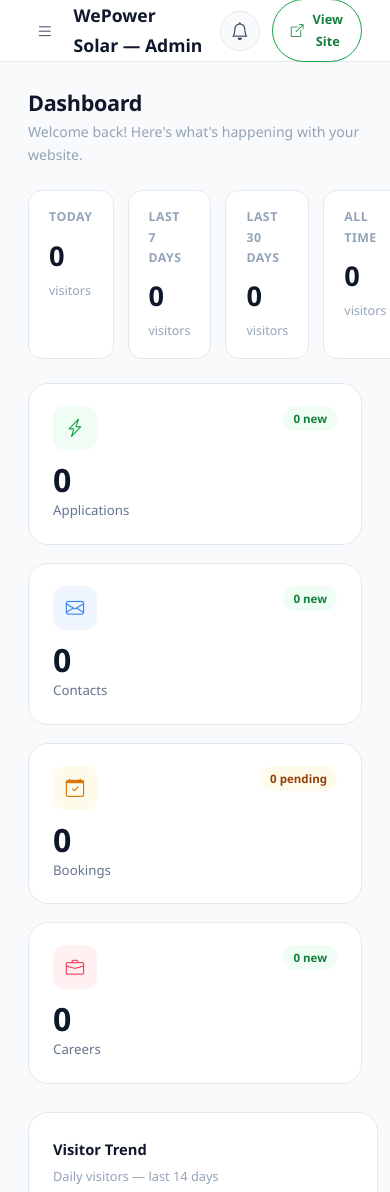
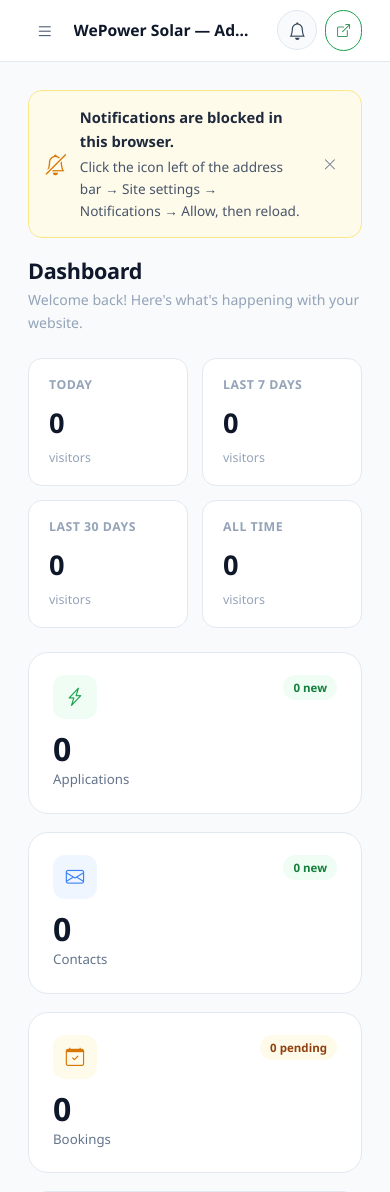
Before and after one commit to hassan-t8/wepower-solar-php, a PHP site: page /admin/dashboard.php in a window 390 px wide; the page is wider, and only the part inside the window is pictured. Shown: the top 1192 px of that part. Run offline with PHP 8.4, Linux system fonts and the light colour scheme; the visitor is signed in with stand-in values (Sample User, id 1); data comes from the database, SQL or seed files in the repository; data that the repository does not hold is empty; some libraries are stand-ins or nearby versions.

Commit message:
Ask admins to allow notifications until they do; auto-register push
- After login: popup asking to allow notifications (once per browser
  session), plus a banner on every admin page until allowed. Blocked
  browsers get unblock instructions instead.
- Once allowed, the device registers for Firebase push automatically on
  each login (also refreshes rotated tokens) — no button needed.
- Push registration moved to shared push-register.js.
- Admin on phones: compact top bar, dashboard visitor cards in 2 columns.

Co-Authored-By: Claude Opus 5.5 <noreply@anthropic.com>

```diff
--- a/admin/dashboard.php
+++ b/admin/dashboard.php
@@ -15,7 +15,7 @@ require_once __DIR__ . '/includes/admin-header.php';
 </div>
 
 <div id="admDashboardContent" hidden>
-  <div style="display:grid;grid-template-columns:repeat(4,1fr);gap:14px;margin-bottom:24px" id="visitorCards"></div>
+  <div class="adm-visitor-cards" id="visitorCards"></div>
 
   <div class="adm-stats" id="statCards"></div>
 
--- a/admin/includes/admin-footer.php
+++ b/admin/includes/admin-footer.php
@@ -3,6 +3,7 @@
 </div>
 
 <script src="<?= h(asset('/assets/js/toast.js')) ?>"></script>
+<script src="<?= h(asset('/assets/js/admin/push-register.js')) ?>"></script>
 <script src="<?= h(asset('/assets/js/admin/admin-common.js')) ?>"></script>
 <?php foreach ($adminPageScripts ?? [] as $script): ?>
 <script src="<?= h(asset('/assets/js/admin/' . $script)) ?>"></script>
--- a/admin/includes/admin-header.php
+++ b/admin/includes/admin-header.php
@@ -6,6 +6,7 @@
  */
 require_once __DIR__ . '/../../includes/auth.php';
 require_once __DIR__ . '/../../includes/settings.php';
+require_once __DIR__ . '/../../includes/notifications.php';
 requireAdminPage();
 
 $admin = currentAdmin();
@@ -56,6 +57,10 @@ function admLink(array $n, string $active): void {
 <link rel="stylesheet" href="<?= h(asset('/assets/css/global.css')) ?>">
 <link rel="stylesheet" href="<?= h(asset('/assets/css/admin.css')) ?>">
 <link rel="stylesheet" href="<?= h(asset('/assets/css/toast.css')) ?>">
+<script>
+  // Push setup for this browser (push-register.js); public values only.
+  window.ADM_PUSH = <?= json_encode(['configured' => isPushConfigured(), 'firebase' => firebaseWebConfig()], JSON_UNESCAPED_SLASHES) ?>;
+</script>
 </head>
 <body>
 
@@ -113,7 +118,7 @@ function admLink(array $n, string $active): void {
           </div>
         </div>
         <a href="/index.php" target="_blank" rel="noreferrer" class="btn btn-outline btn-sm" style="font-size:.8rem">
-          <i class="bi bi-box-arrow-up-right"></i> View Site
+          <i class="bi bi-box-arrow-up-right"></i><span class="adm-hide-sm">View Site</span>
         </a>
       </div>
     </header>
--- a/assets/css/admin.css
+++ b/assets/css/admin.css
@@ -346,3 +346,50 @@ table.adm-table { width:100%; border-collapse:collapse; font-size:.855rem; }
 @media (max-width:640px) { .ntf-grid { grid-template-columns:1fr; } .ntf-card { padding:18px; } }
 .adm-action-btn.rv-open { background:var(--gray-100); color:var(--gray-600); }
 .adm-action-btn.rv-open:hover { background:#eff6ff; color:#2563eb; }
+
+/* NOTIFICATION PERMISSION PROMPT (admin-common.js) */
+.adm-perm-banner {
+  display:flex; align-items:center; gap:14px; margin-bottom:20px; padding:14px 16px;
+  background:var(--green-50); border:1px solid var(--green-200); border-radius:var(--radius);
+}
+.adm-perm-banner > i { font-size:1.3rem; color:var(--green-600); flex-shrink:0; }
+.adm-perm-banner > div { flex:1; min-width:0; display:flex; flex-direction:column; gap:2px; font-size:.85rem; color:var(--gray-600); }
+.adm-perm-banner strong { color:var(--gray-800); font-size:.92rem; }
+.adm-perm-banner.blocked { background:#fffbeb; border-color:#fde68a; }
+.adm-perm-banner.blocked > i { color:#d97706; }
+.adm-perm-x { width:30px; height:30px; flex-shrink:0; border-radius:50%; color:var(--gray-500); display:flex; align-items:center; justify-content:center; }
+.adm-perm-x:hover { background:rgba(0,0,0,.06); }
+.adm-perm-overlay {
+  position:fixed; inset:0; z-index:1200; background:rgba(15,23,42,.55); backdrop-filter:blur(4px);
+  display:flex; align-items:center; justify-content:center; padding:20px;
+}
+.adm-perm-modal {
+  width:100%; max-width:400px; background:#fff; border-radius:var(--radius-xl); box-shadow:var(--shadow-xl);
+  padding:36px 28px 22px; text-align:center;
+}
+.adm-perm-icon {
+  width:72px; height:72px; margin:0 auto 18px; border-radius:50%;
+  background:var(--green-50); color:var(--green-600); border:1px solid var(--green-200);
+  display:flex; align-items:center; justify-content:center; font-size:2rem;
+}
+.adm-perm-modal h3 { margin-bottom:8px; }
+.adm-perm-modal p { color:var(--gray-500); font-size:.92rem; margin-bottom:22px; }
+.adm-perm-later { margin-top:10px; padding:8px 14px; color:var(--gray-500); font-size:.88rem; font-weight:600; border-radius:var(--radius-pill); }
+.adm-perm-later:hover { background:var(--gray-100); }
+@media (max-width:600px) {
+  .adm-perm-banner { flex-wrap:wrap; }
+  .adm-perm-banner .adm-perm-allow { order:3; width:100%; justify-content:center; }
+  .adm-perm-overlay { align-items:flex-end; padding:0; }
+  .adm-perm-modal { max-width:100%; border-radius:22px 22px 0 0; padding-bottom:calc(22px + env(safe-area-inset-bottom, 0px)); }
+}
+
+/* Dashboard visitor cards + compact top bar on phones */
+.adm-visitor-cards { display:grid; grid-template-columns:repeat(4,minmax(0,1fr)); gap:14px; margin-bottom:24px; }
+@media (max-width:900px) { .adm-visitor-cards { grid-template-columns:repeat(2,minmax(0,1fr)); } }
+@media (max-width:600px) {
+  .adm-topbar-title { font-size:.98rem; white-space:nowrap; overflow:hidden; text-overflow:ellipsis; min-width:0; }
+  .adm-topbar > div:first-child { min-width:0; }
+  .adm-topbar-right { gap:8px; flex-shrink:0; }
+  .adm-hide-sm { display:none; }
+  .adm-topbar-right .btn { padding:9px 11px; }
+}
--- a/assets/js/admin/admin-common.js
+++ b/assets/js/admin/admin-common.js
@@ -157,3 +157,97 @@
 
   poll();
 })();
+
+/**
+ * Notification permission prompt. Browsers only show their real "Allow"
+ * dialog after a click, and never again once the user picks "Block", so:
+ *  - not decided yet → popup once per browser session (i.e. after login)
+ *    plus a slim banner on every admin page until allowed;
+ *  - blocked → banner explaining how to unblock in the browser;
+ *  - allowed → desktop alerts on, and this device is registered for push
+ *    automatically (push-register.js).
+ */
+(function () {
+  if (!('Notification' in window)) return;
+  const content = document.querySelector('.adm-content');
+  if (!content) return;
+  const session = {
+    get(k) { try { return sessionStorage.getItem(k); } catch (e) { return null; } },
+    set(k, v) { try { sessionStorage.setItem(k, v); } catch (e) { /* private mode */ } },
+  };
+  const isChromeLike = /Chrome|Edg/.test(navigator.userAgent);
+  const unblockHelp = isChromeLike
+    ? 'Click the icon left of the address bar → Site settings → Notifications → Allow, then reload.'
+    : 'Open this site’s settings in your browser, set Notifications to Allow, then reload.';
+
+  let banner = null;
+  let modal = null;
+
+  function removeUi() {
+    if (banner) { banner.remove(); banner = null; }
+    if (modal) { modal.remove(); modal = null; }
+  }
+
+  async function allow() {
+    const result = await Notification.requestPermission();
+    removeUi();
+    if (result === 'granted') {
+      try { localStorage.setItem('admDesktopNotif', 'on'); } catch (e) { /* ignore */ }
+      if (window.AdmPush && window.AdmPush.configured) {
+        showToast('Notifications allowed — setting up push on this device…', 'success');
+        window.AdmPush.register()
+          .then(() => showToast('Push notifications are on for this device.', 'success'))
+          .catch((err) => showToast(err.message, 'error'));
+      } else {
+        showToast('Notifications allowed. You’ll get alerts for new activity.', 'success');
+      }
+    } else {
+      render();
+    }
+  }
+
+  function showBanner(blocked) {
+    banner = document.createElement('div');
+    banner.className = 'adm-perm-banner' + (blocked ? ' blocked' : '');
+    banner.innerHTML = blocked
+      ? `<i class="bi bi-bell-slash"></i><div><strong>Notifications are blocked in this browser.</strong><span>${unblockHelp}</span></div>
+         <button type="button" class="adm-perm-x" aria-label="Hide"><i class="bi bi-x-lg"></i></button>`
+      : `<i class="bi bi-bell"></i><div><strong>Turn on notifications</strong><span>Get alerted the moment a new application, message or booking arrives.</span></div>
+         <button type="button" class="btn btn-primary btn-sm adm-perm-allow"><i class="bi bi-check2-circle"></i> Allow</button>
+         <button type="button" class="adm-perm-x" aria-label="Hide"><i class="bi bi-x-lg"></i></button>`;
+    content.prepend(banner);
+    const allowBtn = banner.querySelector('.adm-perm-allow');
+    if (allowBtn) allowBtn.addEventListener('click', allow);
+    banner.querySelector('.adm-perm-x').addEventListener('click', () => { banner.remove(); banner = null; });
+  }
+
+  function showModal() {
+    session.set('admPermModalShown', '1');
+    modal = document.createElement('div');
+    modal.className = 'adm-perm-overlay';
+    modal.innerHTML = `
+      <div class="adm-perm-modal" role="dialog" aria-modal="true" aria-labelledby="admPermTitle">
+        <div class="adm-perm-icon"><i class="bi bi-bell-fill"></i></div>
+        <h3 id="admPermTitle">Allow notifications</h3>
+        <p>Get instant alerts for new quote requests, job applications, messages and bookings — even when this tab is in the background.</p>
+        <button type="button" class="btn btn-primary btn-block adm-perm-allow"><i class="bi bi-check2-circle"></i> Allow notifications</button>
+        <button type="button" class="adm-perm-later">Not now</button>
+      </div>`;
+    document.body.appendChild(modal);
+    modal.querySelector('.adm-perm-allow').addEventListener('click', allow);
+    modal.querySelector('.adm-perm-later').addEventListener('click', () => { modal.remove(); modal = null; });
+  }
+
+  function render() {
+    removeUi();
+    const perm = Notification.permission;
+    if (perm === 'granted') {
+      if (window.AdmPush) window.AdmPush.autoRegister();
+      return;
+    }
+    showBanner(perm === 'denied');
+    if (perm === 'default' && !session.get('admPermModalShown')) showModal();
+  }
+
+  render();
+})();
--- /dev/null
+++ b/assets/js/admin/push-register.js
@@ -0,0 +1,72 @@
+/**
+ * Shared push registration for every admin page (config comes from
+ * window.ADM_PUSH, set in admin-header.php).
+ *
+ *   AdmPush.register()  → registers this browser with Firebase Cloud Messaging
+ *                         and saves its device token for the logged-in admin.
+ *                         Resolves to the device count; throws on failure.
+ *   AdmPush.autoRegister() → same, but quietly, at most once per browser
+ *                         session, and only when push is configured and
+ *                         notifications are already allowed.
+ */
+(function () {
+  const cfg = window.ADM_PUSH || { configured: false, firebase: {} };
+  const FIREBASE_VERSION = '12.19.0';
+  let firebaseLoaded = null;
+
+  function loadScript(src) {
+    return new Promise((resolve, reject) => {
+      const s = document.createElement('script');
+      s.src = src; s.onload = resolve; s.onerror = () => reject(new Error('Could not load Firebase.'));
+      document.head.appendChild(s);
+    });
+  }
+  function loadFirebase() {
+    if (!firebaseLoaded) {
+      const base = 'https://cdn.jsdelivr.net/npm/firebase@' + FIREBASE_VERSION + '/';
+      firebaseLoaded = loadScript(base + 'firebase-app-compat.js').then(() => loadScript(base + 'firebase-messaging-compat.js'));
+    }
+    return firebaseLoaded;
+  }
+  const session = {
+    get(k) { try { return sessionStorage.getItem(k); } catch (e) { return null; } },
+    set(k, v) { try { sessionStorage.setItem(k, v); } catch (e) { /* private mode */ } },
+  };
+
+  function supported() {
+    return 'serviceWorker' in navigator && 'PushManager' in window && 'Notification' in window;
+  }
+
+  async function register() {
+    if (!supported()) throw new Error('This browser does not support push. On iPhone, add the site to your Home Screen first.');
+    if (Notification.permission !== 'granted') throw new Error('Notifications are not allowed in this browser.');
+    const [reg] = await Promise.all([
+      navigator.serviceWorker.register('/admin/sw.js', { scope: '/admin/' }).then(() => navigator.serviceWorker.ready),
+      loadFirebase(),
+    ]);
+    const fb = cfg.firebase;
+    const app = window.firebase.apps.length ? window.firebase.app() : window.firebase.initializeApp({
+      apiKey: fb.apiKey, projectId: fb.projectId, messagingSenderId: fb.messagingSenderId, appId: fb.appId,
+    });
+    const token = await app.messaging().getToken({ vapidKey: fb.vapidKey, serviceWorkerRegistration: reg });
+    if (!token) throw new Error('Firebase did not return a device token.');
+
+    const res = await fetch('/admin/api/push-subscribe.php', {
+      method: 'POST', credentials: 'include',
+      headers: { 'Content-Type': 'application/json' }, body: JSON.stringify({ token }),
+    });
+    const data = await res.json().catch(() => ({}));
+    if (!res.ok) throw new Error(data.error || 'Could not save this device.');
+    session.set('admPushRegistered', '1');
+    return data.devices;
+  }
+
+  // Re-registering each session also refreshes tokens that Firebase rotated.
+  async function autoRegister() {
+    if (!cfg.configured || !supported() || Notification.permission !== 'granted') return;
+    if (session.get('admPushRegistered')) return;
+    try { await register(); } catch (e) { /* silent: the Notifications page shows errors on demand */ }
+  }
+
+  window.AdmPush = { configured: cfg.configured, supported, register, autoRegister };
+})();
```
Also changed, not shown: assets/js/admin/notifications.js (+5 -37 lines).
